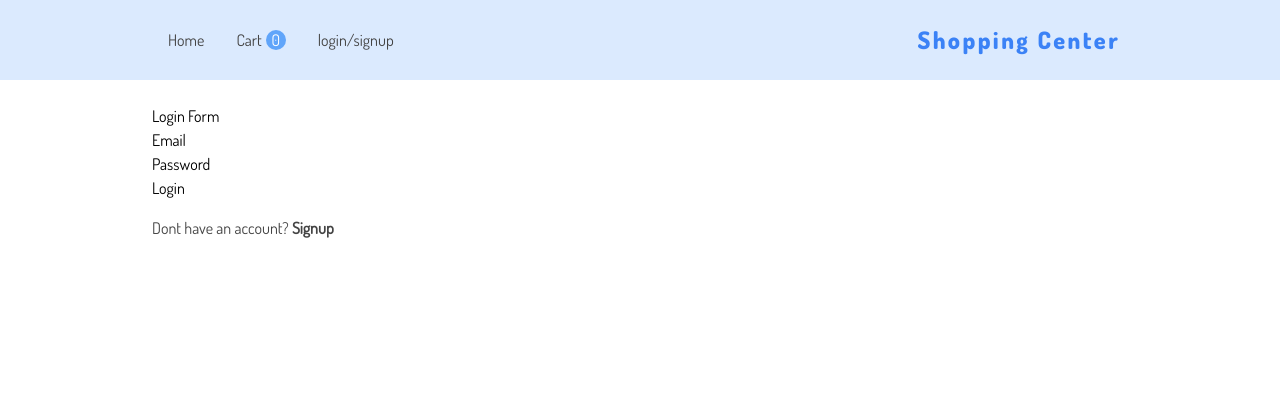
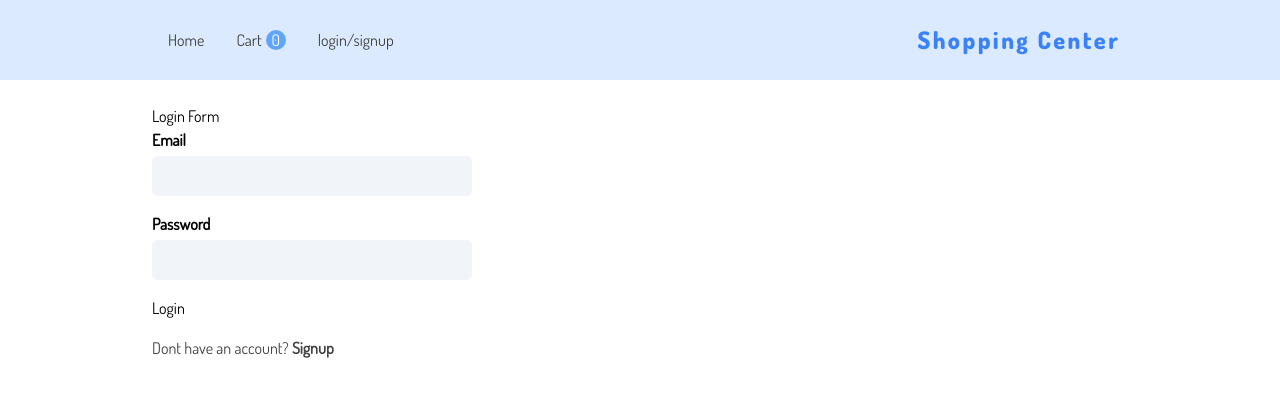
Before and after one commit to setykarimi/Shopping-Website, a React (Create React App) app: page /login in a window 1280 px wide. Shown: the top 396 px of the page. Built offline with nearby package versions, Linux system fonts and the light colour scheme.

Commit message:
add tailwind classes

```diff
--- a/src/common/Input.js
+++ b/src/common/Input.js
@@ -1,15 +1,17 @@
 const Input = ({ label, name, formik, type = "text" }) => {
     return (
-        <div className="form-control">
-            <label>{label}</label>
-            <input type={type}
+        <div className="flex flex-col mb-4 text-left">
+            <label className="mb-1 font-bold">{label}</label>
+            <input
+                className="bg-slate-100 p-2 w-60 sm:w-80 rounded-md outline-1 outline-blue-200"
+                type={type}
                 name={name}
                 {...formik.getFieldProps({ name })}
             />
             {formik.errors[name] && formik.touched[name] &&
-                <div className="error">
+                <span className="text-sm text-red-500 mt-1">
                     {formik.errors[name]}
-                </div>
+                </span>
             }
         </div>
     );
```
